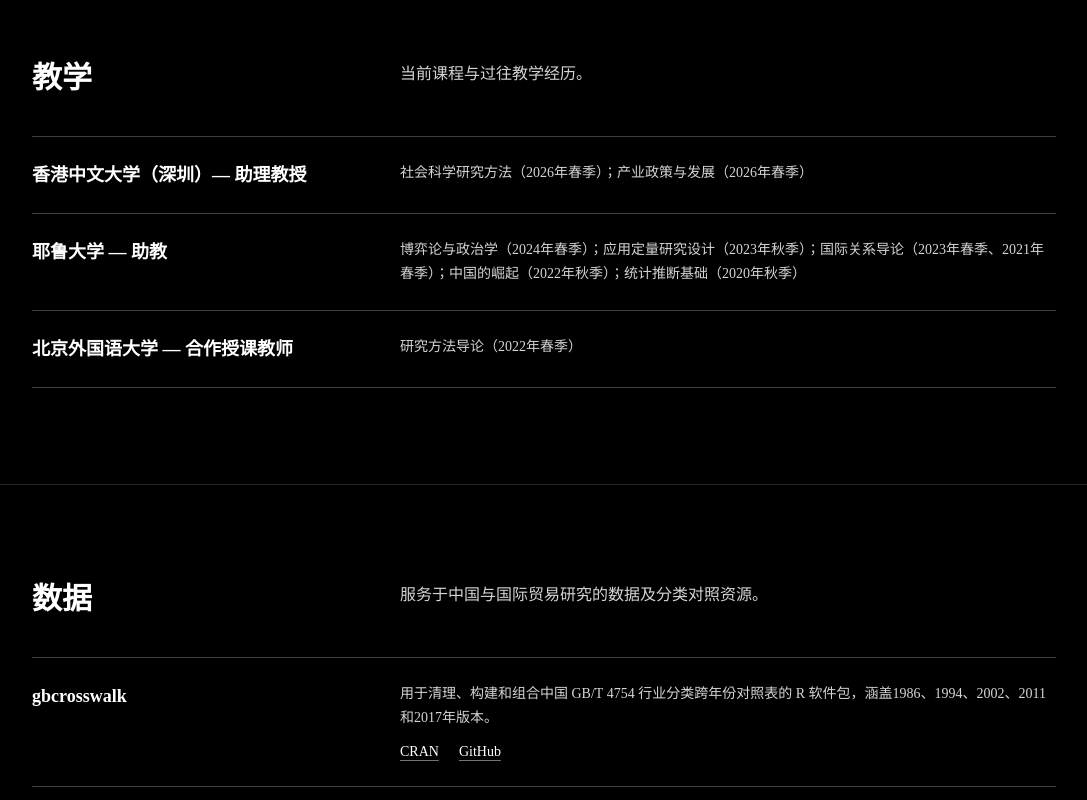
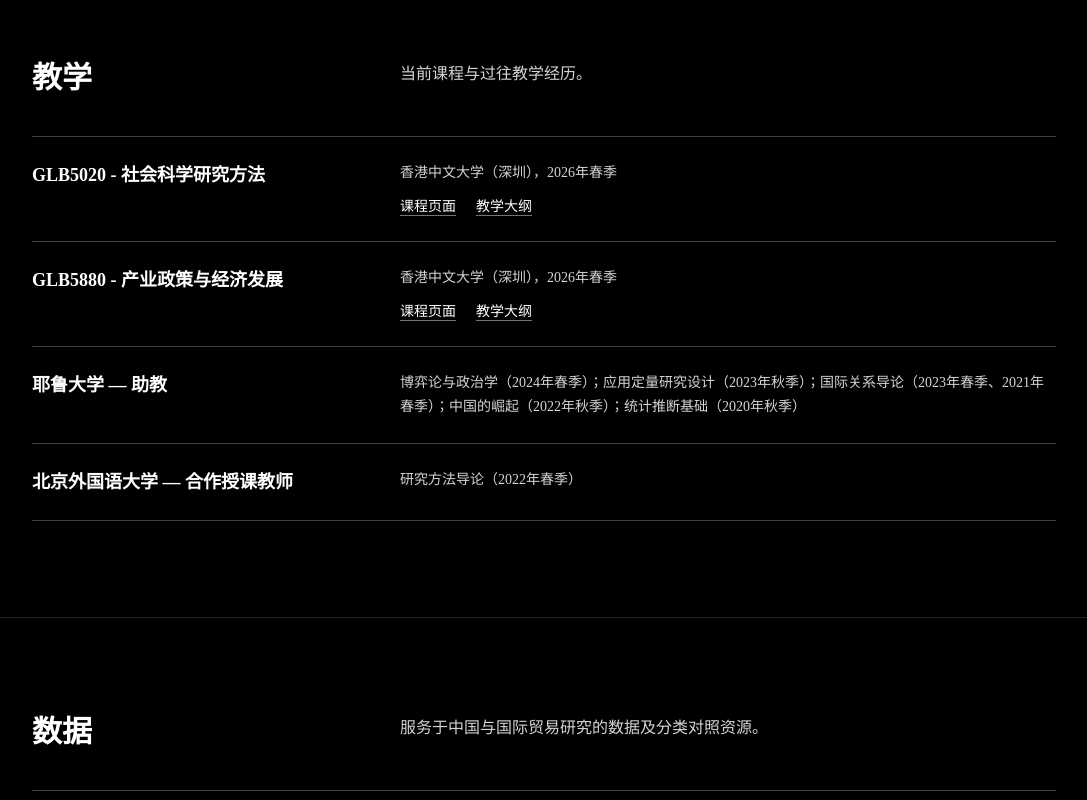
Before and after one commit to robin621/robinwyjsite, a Next.js app: page /zh in a window 1280 px wide. Shown: the part 2800-3600 px from the top of the page, without its empty margins (96-1183 px from the left). Built offline with nearby package versions, Linux system fonts and the light colour scheme.

Commit message:
Add CUHK-Shenzhen course and syllabus links

```diff
--- a/src/components/Sections/AcademicSections.tsx
+++ b/src/components/Sections/AcademicSections.tsx
@@ -53,8 +53,20 @@
 
 const teachingItems: AcademicItem[] = [
   {
-    title: 'CUHK-Shenzhen - Assistant Professor',
-    description: 'Social Science Research Methods (Spring 2026); Industrial Policy and Development (Spring 2026)',
+    title: 'GLB5020 - Social Science Research Methods',
+    description: 'CUHK-Shenzhen, Spring 2026',
+    links: [
+      {label: 'Course page', href: 'https://www.cuhk.edu.cn/en/course/16138'},
+      {label: 'Syllabus', href: '/GLB5020_Social_Science_Research_Methods_Syllabus_Spring_2026.pdf'},
+    ],
+  },
+  {
+    title: 'GLB5880 - Industrial Policy and Economic Development',
+    description: 'CUHK-Shenzhen, Spring 2026',
+    links: [
+      {label: 'Course page', href: 'https://www.cuhk.edu.cn/en/course/17115'},
+      {label: 'Syllabus', href: '/GLB5880_Industrial_Policy_and_Economic_Development_Syllabus_Spring_2026.pdf'},
+    ],
   },
   {
     title: 'Yale University - Teaching Fellow',
@@ -81,8 +93,20 @@
 
 const zhTeachingItems: AcademicItem[] = [
   {
-    title: '香港中文大学（深圳）— 助理教授',
-    description: '社会科学研究方法（2026年春季）；产业政策与发展（2026年春季）',
+    title: 'GLB5020 - 社会科学研究方法',
+    description: '香港中文大学（深圳），2026年春季',
+    links: [
+      {label: '课程页面', href: 'https://www.cuhk.edu.cn/zh-hans/course/16138'},
+      {label: '教学大纲', href: '/GLB5020_Social_Science_Research_Methods_Syllabus_Spring_2026.pdf'},
+    ],
+  },
+  {
+    title: 'GLB5880 - 产业政策与经济发展',
+    description: '香港中文大学（深圳），2026年春季',
+    links: [
+      {label: '课程页面', href: 'https://www.cuhk.edu.cn/zh-hans/course/17115'},
+      {label: '教学大纲', href: '/GLB5880_Industrial_Policy_and_Economic_Development_Syllabus_Spring_2026.pdf'},
+    ],
   },
   {
     title: '耶鲁大学 — 助教',
@@ -136,10 +160,26 @@
           title={isZh ? '教学' : 'Teaching'}
         />
         <div className="divide-y divide-neutral-700 border-y border-neutral-700">
-          {currentTeachingItems.map(({title, description}) => (
+          {currentTeachingItems.map(({title, description, links}) => (
             <article className="grid gap-2 py-6 md:grid-cols-[minmax(0,1fr)_minmax(0,2fr)] md:gap-10" key={title}>
               <h3 className="text-lg font-semibold text-white">{title}</h3>
-              <p className="text-sm leading-6 text-neutral-300">{description}</p>
+              <div>
+                <p className="text-sm leading-6 text-neutral-300">{description}</p>
+                {links && (
+                  <div className="mt-3 flex flex-wrap gap-x-5 gap-y-2 text-sm">
+                    {links.map(link => (
+                      <a
+                        className="font-medium text-white underline decoration-neutral-500 underline-offset-4 hover:decoration-white"
+                        href={link.href}
+                        key={link.label}
+                        rel="noreferrer"
+                        target="_blank">
+                        {link.label}
+                      </a>
+                    ))}
+                  </div>
+                )}
+              </div>
             </article>
           ))}
         </div>
```
Also changed, not shown: 2 other files (tests, documents, lock files or other folders).
